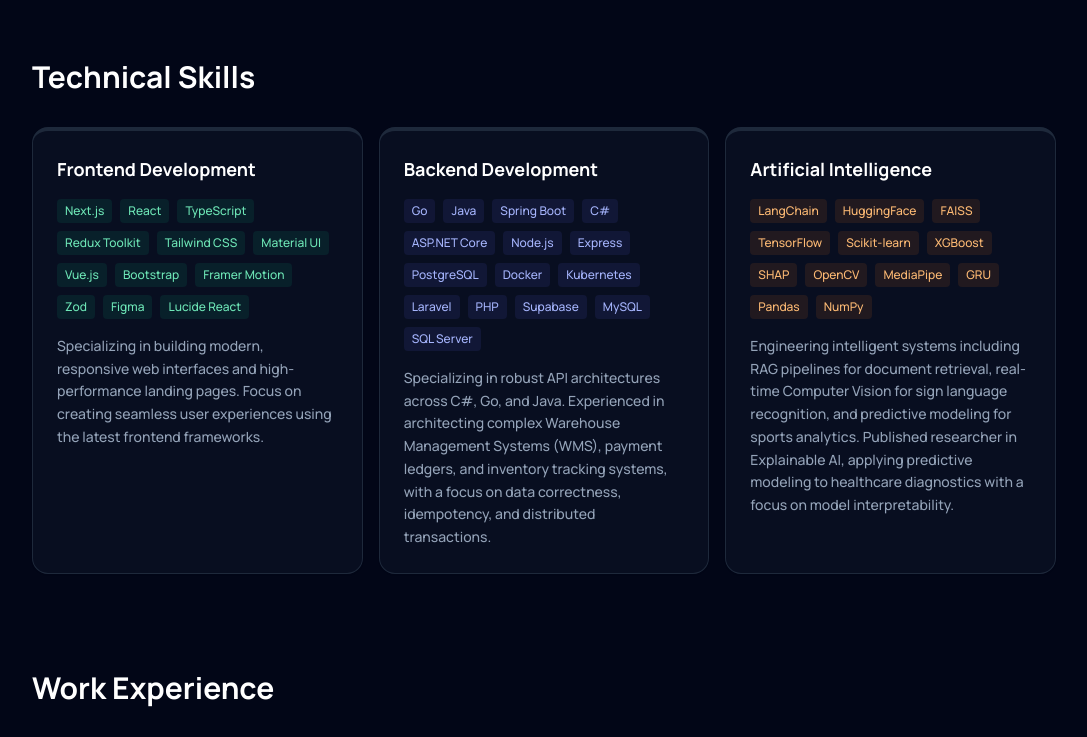
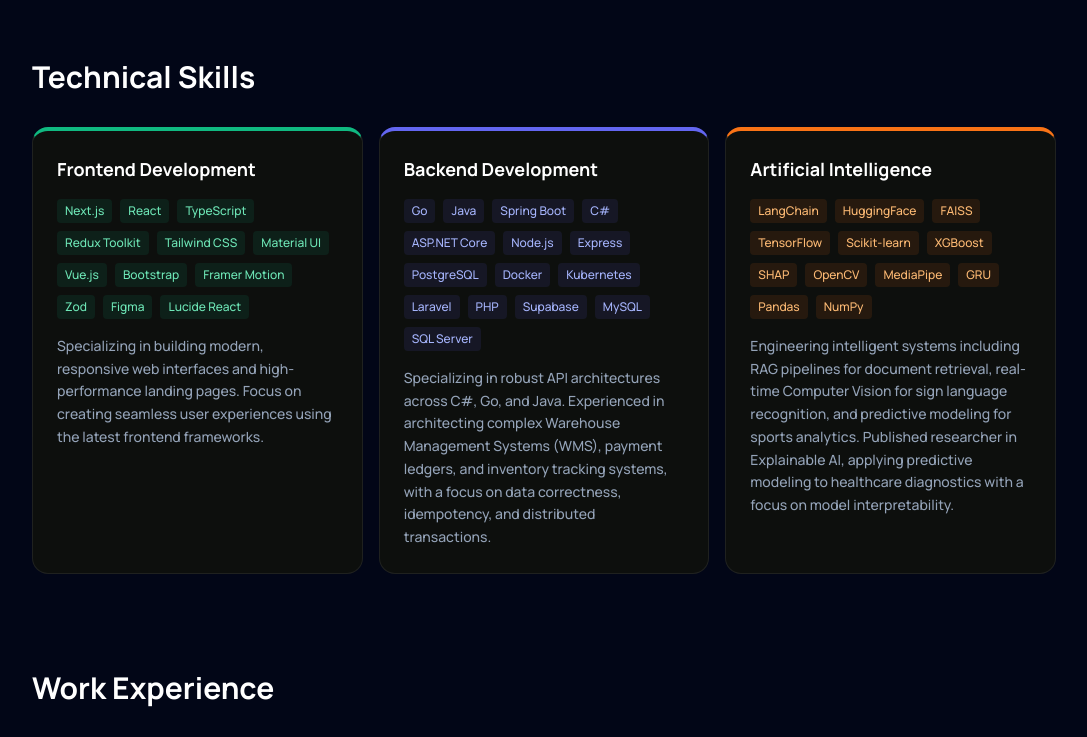
Before and after one commit to NichoHo/portfolio, a Next.js app: page /portfolio/ in a window 1280 px wide. Shown: the part 580-1317 px from the top of the page, without its empty margins (96-1183 px from the left). Built offline with nearby package versions, Linux system fonts and the light colour scheme.

Commit message:
feat: restyle Card to Solid Elevated; add shared Navbar with hide-on-scroll

```diff
--- a/components/Card.tsx
+++ b/components/Card.tsx
@@ -15,15 +15,9 @@
   return (
     <div
       className={cn(
-        // BASE STYLES
         "relative overflow-hidden rounded-2xl p-6 transition-all duration-300",
-
-        // LIGHT MODE (Clean, subtle grey border)
-        "bg-white border border-slate-200 shadow-sm hover:shadow-md",
-
-        // DARK MODE (Glassy, slate border)
-        "dark:bg-slate-900/50 dark:border-slate-800 dark:hover:border-slate-700 dark:hover:shadow-slate-900/50",
-
+        "bg-[var(--surface)] border border-[var(--border)] shadow-sm hover:shadow-md hover:-translate-y-0.5",
+        "dark:shadow-none dark:hover:border-[var(--border-hover)] dark:hover:shadow-[0_20px_40px_rgba(0,0,0,0.35)] dark:hover:-translate-y-1",
         className
       )}
     >
--- /dev/null
+++ b/components/Navbar.tsx
@@ -0,0 +1,26 @@
+"use client";
+
+import { motion, useMotionValueEvent, useScroll } from "framer-motion";
+import { useState } from "react";
+
+export function Navbar({ children }: { children: React.ReactNode }) {
+  const { scrollY } = useScroll();
+  const [hidden, setHidden] = useState(false);
+
+  useMotionValueEvent(scrollY, "change", (latest) => {
+    const previous = scrollY.getPrevious() ?? 0;
+    const scrollingDown = latest > previous;
+    setHidden(scrollingDown && latest > 80);
+  });
+
+  return (
+    <motion.nav
+      variants={{ visible: { y: 0 }, hidden: { y: "-100%" } }}
+      animate={hidden ? "hidden" : "visible"}
+      transition={{ duration: 0.25, ease: "easeInOut" }}
+      className="sticky top-0 z-50 w-full border-b border-[var(--border)] bg-[var(--bg)]/80 backdrop-blur-md"
+    >
+      {children}
+    </motion.nav>
+  );
+}
```
